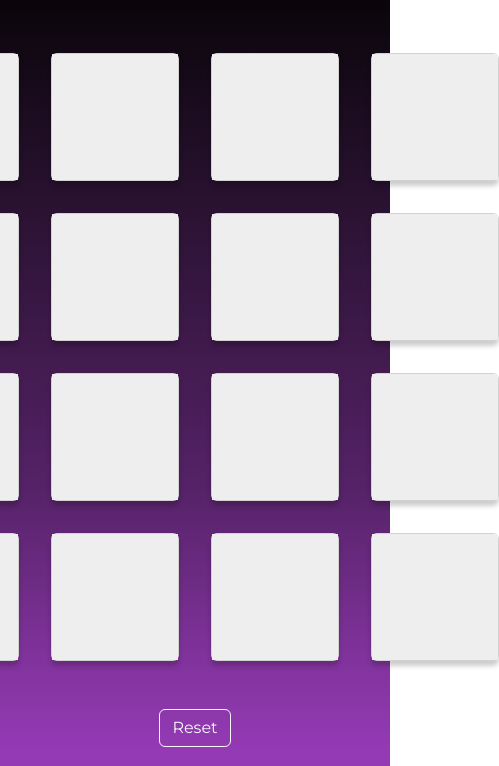
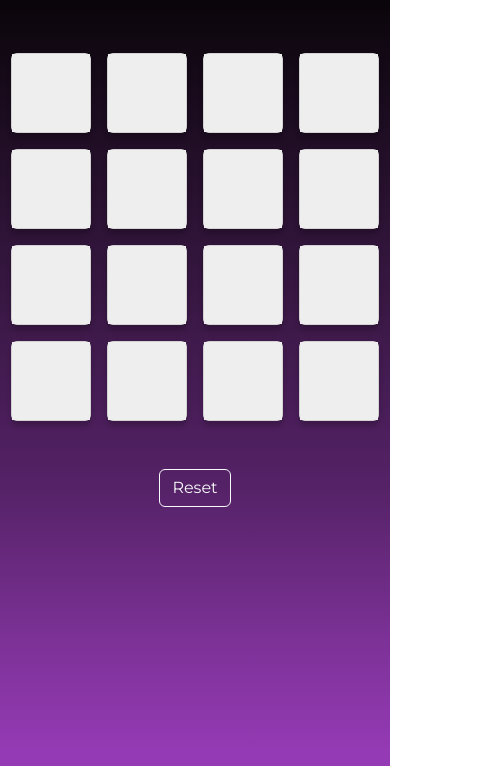
Before and after one commit to JonnyDeev/jonnydeev.github.io, a plain HTML site: page index.html in a window 390 px wide. Shown: the part 78-844 px from the top of the page, 499 px wide, since content can reach past the window. Drawn offline with nearby package versions, Linux system fonts and the light colour scheme.

Commit message:
added media queries for mobile view

```diff
--- a/index.js
+++ b/index.js
@@ -109,12 +109,14 @@ const reset = () => {
   let cardData = randomize();
   let face = document.querySelectorAll(".face");
   let cards = document.querySelectorAll(".card");
+  section.style.pointerEvents = "none";
   cardData.forEach((item, index) => {
     cards[index].classList.remove("toggleCard");
     setTimeout(() => {
       cards[index].style.pointerEvents = "all";
       faces[index].src = item.imgSrc;
       cards[index].setAttribute("name", item.name);
+      section.style.pointerEvents = "all";
     }, 1000);
   });
   playerLives = 6;
--- a/styles.css
+++ b/styles.css
@@ -1,3 +1,4 @@
+
   * {
     margin: 0;
     padding: 0;
@@ -34,6 +35,7 @@ section {
     perspective: 800px;
   }
 
+
   .card {
     position: relative;
     transform-style: preserve-3d;
@@ -60,3 +62,21 @@ section {
   .toggleCard {
     transform: rotateY(180deg);
   }
+
+  /* mobile devices */
+
+@media screen and (max-width: 500px) {
+  body {
+    width: 100%;
+    height: 100%;
+
+  }
+  section {
+    display: grid;
+    grid-template-columns: repeat(4, 5rem);
+    grid-template-rows: repeat(4, 5rem);
+    gap: 1rem;
+    margin: 3rem 0;
+    perspective: 800px;
+  }
+}
```
Lines whose indentation alone changed are shown as unchanged.
